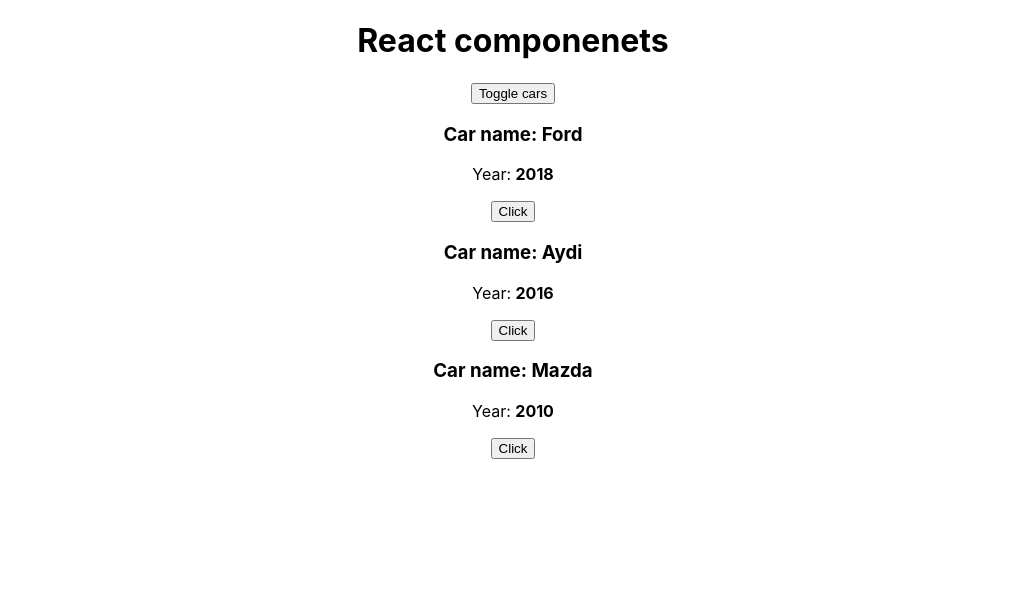
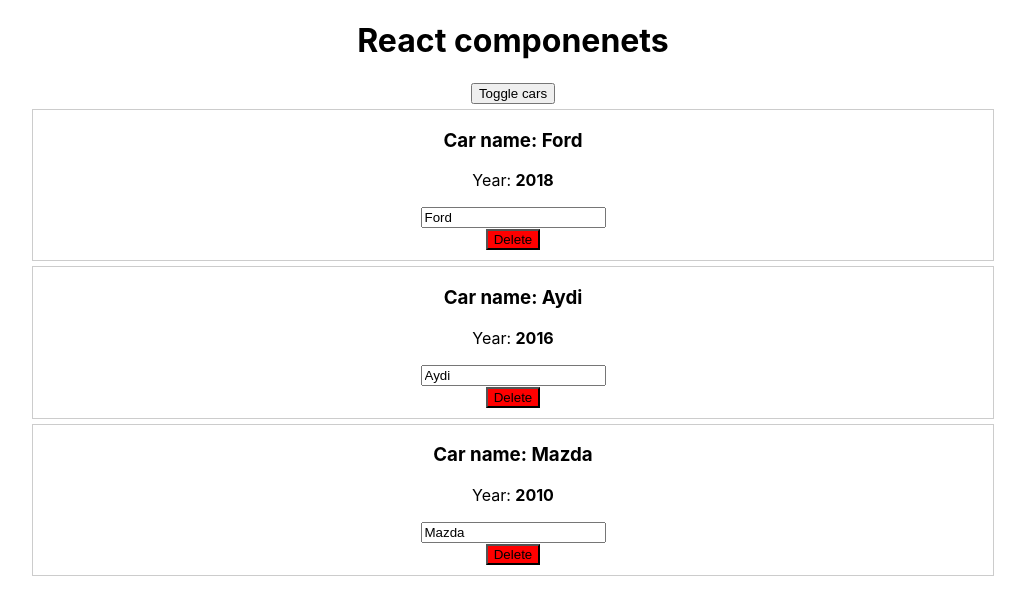
Before and after one commit to kraken1970/cars-react, a React (Create React App) app: page / in a window 1280 px wide. Both pictures are taken after a click on the button "Toggle cars". Shown: the top 614 px of the page, without its empty margins (127-1152 px from the left). Built offline with nearby package versions, Linux system fonts and the light colour scheme.

Commit message:
working with dynamical lists

```diff
--- a/src/App.js
+++ b/src/App.js
@@ -12,13 +12,25 @@ class App extends Component {
     showCars: false
   };
 
-  changeTitleHandler = pageTitle => {
-    this.setState({ pageTitle });
-  };
+  handleDelete(index) {
+    const cars = [...this.state.cars];
+    cars.splice(index, 1);
+    this.setState({ cars });
+  }
 
   toggleCarsHandler = () => {
     this.setState({
       showCars: !this.state.showCars
+    });
+  };
+
+  onChangeName = (name, index) => {
+    const car = this.state.cars[index];
+    car.name = name;
+    const cars = [...this.state.cars];
+    cars[index] = car;
+    this.setState({
+      cars
     });
   };
 
@@ -37,9 +49,10 @@ class App extends Component {
             key={index}
             name={car.name}
             year={car.year}
-            onChangeTitle={() => {
-              this.changeTitleHandler(car.name);
+            onChangeName={event => {
+              this.onChangeName(event.target.value, index);
             }}
+            onDelete={this.handleDelete.bind(this, index)}
           />
         );
       });
--- a/src/Car/Car.jsx
+++ b/src/Car/Car.jsx
@@ -1,12 +1,21 @@
 import React from "react";
 
-export default ({ name, year, onChangeTitle, now }) => (
-  <div>
+export default ({ name, year, onDelete, onChangeName }) => (
+  <div
+    style={{
+      border: "1px solid #ccc",
+      width: "75vw",
+      margin: "5px auto",
+      paddingBottom: "10px"
+    }}
+  >
     <h3>Car name: {name}</h3>
     <p>
       Year: <strong> {year}</strong>
     </p>
-    <button onClick={onChangeTitle}>Click</button>
-    {/* <p>{now}</p> */}
+    <input type="text" onChange={onChangeName} value={name} /> <br />
+    <button onClick={onDelete} style={{ backgroundColor: "red" }}>
+      Delete
+    </button>
   </div>
 );
```
